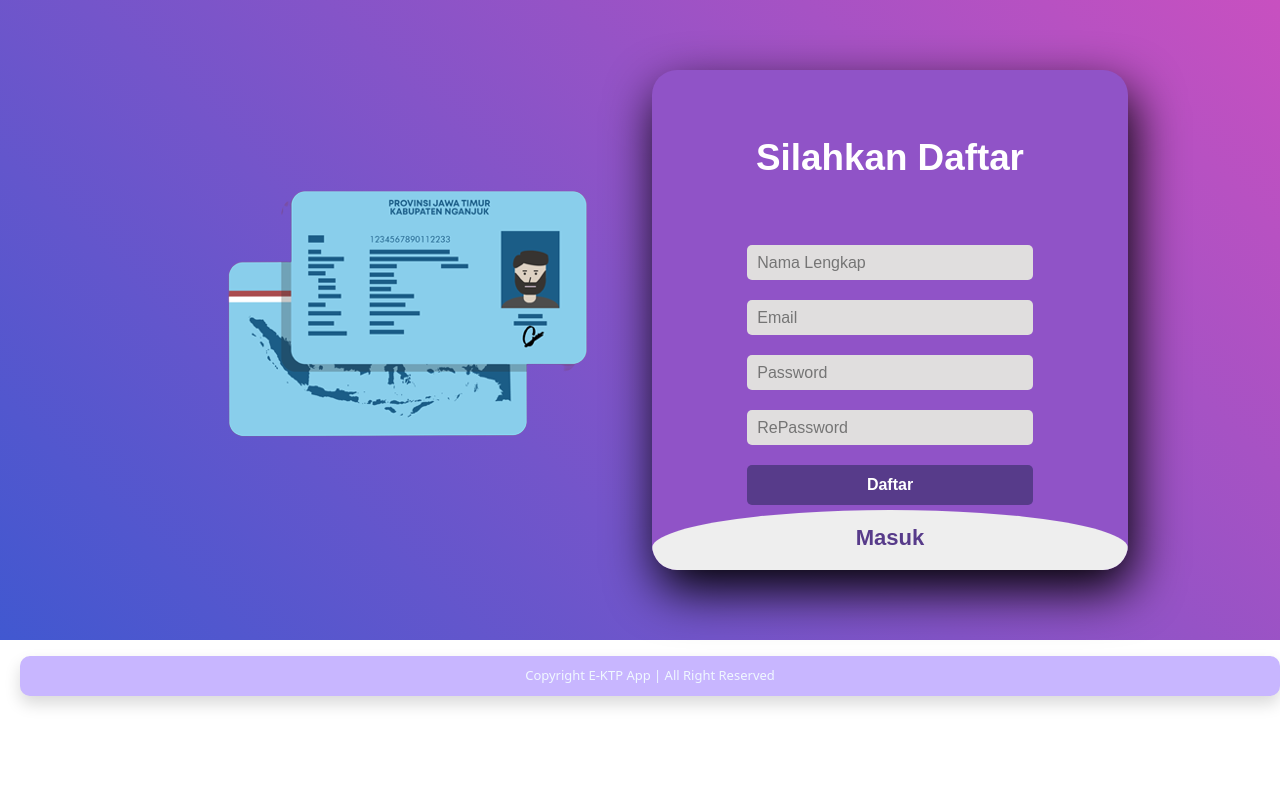
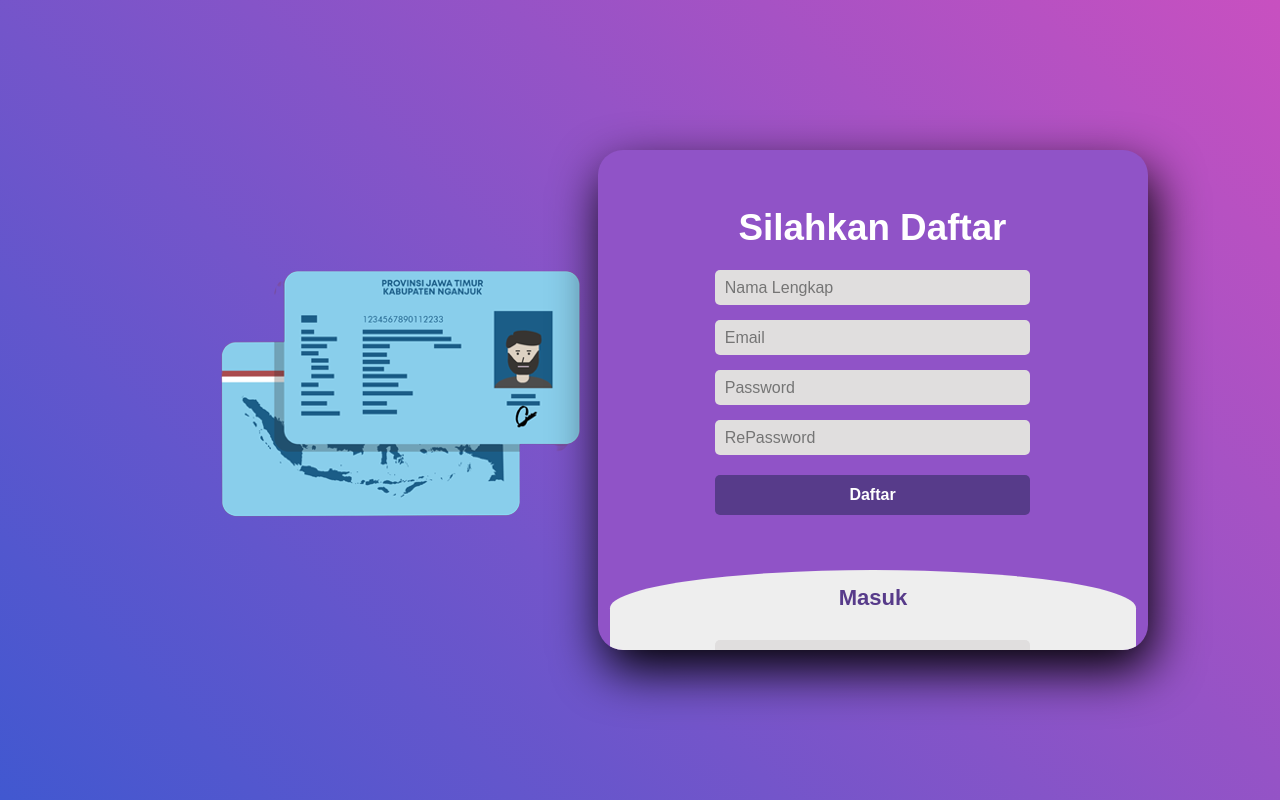
Before and after one commit to adams099/Tugas-Akhir-E-KTP-App, a Vue app in the folder Front-end/e-ktp/: page / in a window 1280 px wide. Built offline with nearby package versions, Linux system fonts and the light colour scheme.

Commit message:
Update Login

```diff
--- a/Front-end/e-ktp/src/components/DetailAnggotaForm.vue
+++ b/Front-end/e-ktp/src/components/DetailAnggotaForm.vue
@@ -183,13 +183,8 @@ form {
     padding: 7px 7px 7px 7px;
 }
 
-.jenis_kelamin {
-    width: 207px;
-    height: 38px;
-}
-
-.kepala_keluarga {
-    width: 207px;
+.jenis_kelamin, .kepala_keluarga {
+    width: 253px;
     height: 38px;
 }
 
--- a/Front-end/e-ktp/src/components/LoginRegisComp.vue
+++ b/Front-end/e-ktp/src/components/LoginRegisComp.vue
@@ -1,9 +1,11 @@
 <template>
     <div class="bg">
         <div class="container">
-            <div class="loginPage">
-                <img src="@/assets/e-ktp.png" alt="" />
-                <div class="main">
+            <div class="loginPage row d-flex">
+                <div class="col-0 col-md-5 col-sm-5">
+                    <img src="@/assets/e-ktp.png" alt="" />
+                </div>
+                <div class="main col-12 col-md-5 col-sm-5">
                     <input type="checkbox" id="chk" aria-hidden="true" v-model="checkbox" />
 
                     <div class="signup">
@@ -17,8 +19,8 @@
                                 required="" />
                             <input type="password" name="pswd" placeholder="RePassword" required=""
                                 v-model="password2" />
-                            <p v-if="registerValid">Password Tidak Sama</p>
-                            <p v-if="emailValid">Email Sudah digunakan</p>
+                            <p v-if="registerValid" class="text-center text-warning">Password Tidak Sama</p>
+                            <p v-if="emailValid" class="text-center text-warning">Email Sudah digunakan</p>
                             <button>Daftar</button>
                         </form>
                     </div>
@@ -30,8 +32,8 @@
                                 required="" />
                             <input type="password" name="pswd" placeholder="Password" v-model="userLogin.password"
                                 required="" />
-                            <p v-if="loginValid">Username atau Password Salah</p>
-                            <p v-if="registerBerhasil">Berhasil mendaftar! Silahkan Login</p>
+                            <p v-if="loginValid" class="text-center text-warning">Username atau Password Salah</p>
+                            <p v-if="registerBerhasil" class="text-center text-success">Berhasil mendaftar! Silahkan Login</p>
                             <button>Login</button>
                         </form>
                     </div>
@@ -114,11 +116,10 @@ export default {
     border-radius: 10px;
     margin: 0;
     padding: 0;
-    padding: 70px;
     display: flex;
     justify-content: center;
     align-items: center;
-    // min-height: 100vh;
+    min-height: 100vh;
     font-family: "Jost", sans-serif;
 }
 
@@ -156,7 +157,7 @@ label {
     font-size: 2.3em;
     justify-content: center;
     display: flex;
-    margin: 60px;
+    margin-top: 50px;
     font-weight: bold;
     cursor: pointer;
     transition: 0.5s ease-in-out;
@@ -168,7 +169,7 @@ input {
     background: #e0dede;
     justify-content: center;
     display: flex;
-    margin: 20px auto;
+    margin: 15px auto;
     padding: 10px;
     border: none;
     outline: none;
@@ -221,4 +222,9 @@ button:hover {
 #chk:checked~.signup label {
     transform: scale(0.6);
 }
+
+p {
+    margin: 0;
+    padding: 0;
+}
 </style>
--- a/Front-end/e-ktp/src/main.js
+++ b/Front-end/e-ktp/src/main.js
@@ -26,6 +26,7 @@ const router = new VueRouter({
   mode: 'history',
 })
 
+router.replace({ path: '/' })
 
 new Vue({
   render: h => h(App),
--- a/Front-end/e-ktp/src/pages/LoginRegis.vue
+++ b/Front-end/e-ktp/src/pages/LoginRegis.vue
@@ -1,22 +1,17 @@
 <template>
-    <div>
-        <LoginRegis></LoginRegis>
-        <Footer></Footer>
-    </div>
+  <LoginRegis></LoginRegis>
 </template>
 
 <script>
 import LoginRegis from "@/components/LoginRegisComp.vue";
-import Footer from "@/components/FooterComp.vue";
+
 export default {
-    name: "registerPage",
-    components: {
-        LoginRegis,
-        Footer,
-    },
+  name: "registerPage",
+  components: {
+    LoginRegis,
+  },
 };
 </script>
 
 <style>
-
 </style>
```
Also changed, not shown: 1 other file (tests, documents, lock files or other folders).
